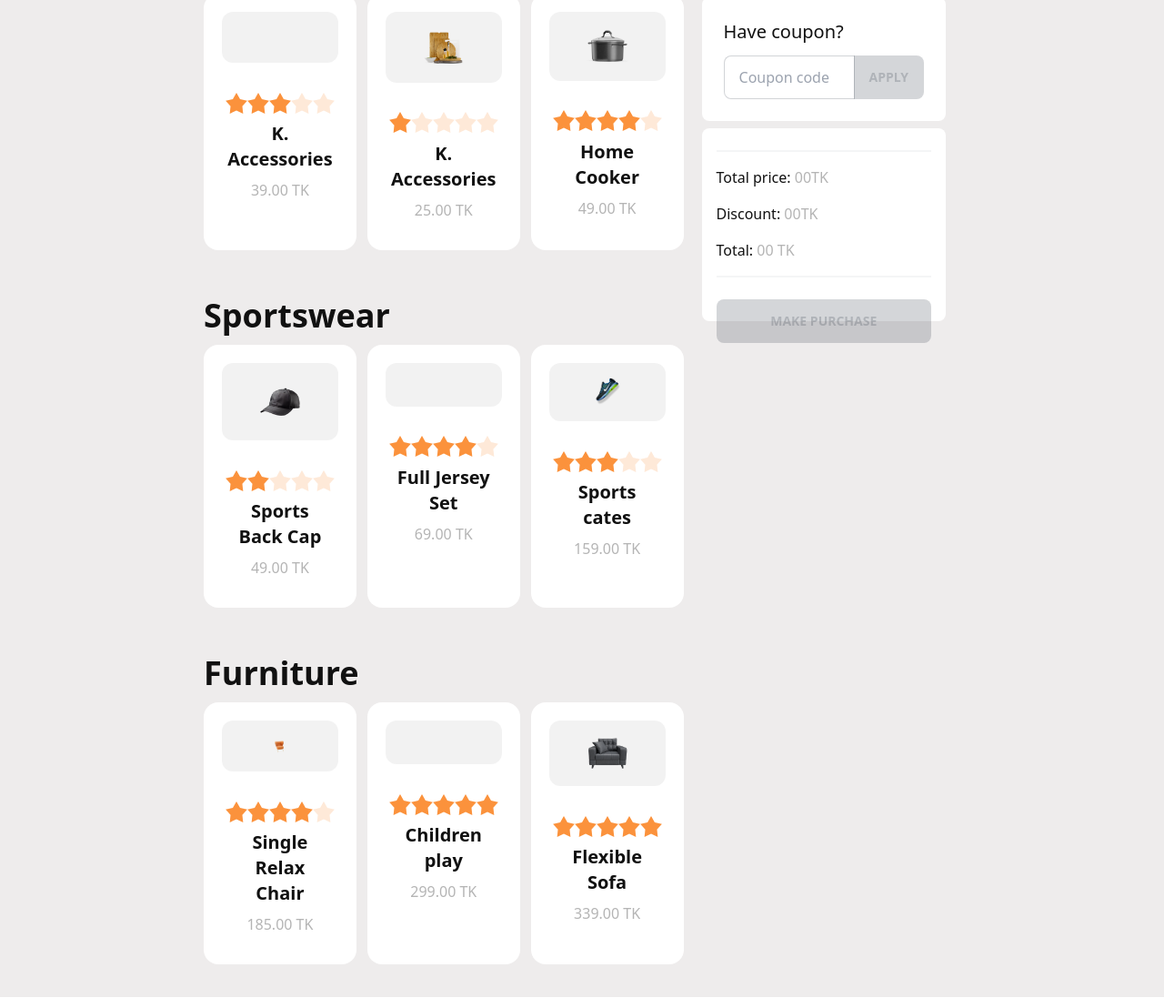
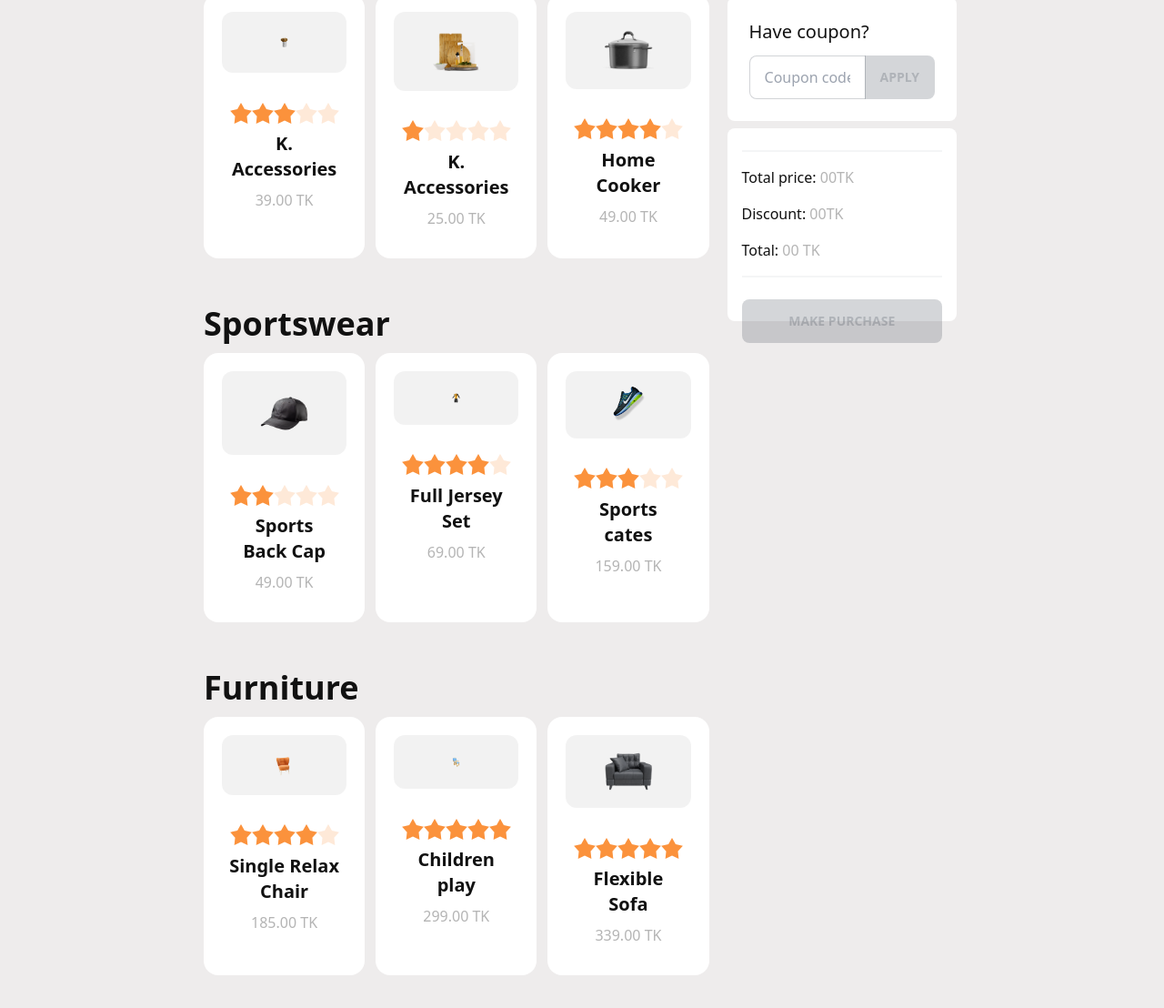
Before and after one commit to Raziur-Rahman/Summer-Sale, a plain HTML site: page index.html in a window 1280 px wide. Shown: the part 673-1781 px from the top of the page at 91% size. Drawn offline with nearby package versions, Linux system fonts and the light colour scheme.

Commit message:
May be Last push

```diff
--- a/index.html
+++ b/index.html
@@ -193,7 +193,7 @@
                             <figure class="px-14 py-5 mx-5 rounded-xl bg-card-color">
                                 <img src="images/prod7.png" alt="Loading...." class="rounded-xl" />
                             </figure>
-                            <div class="card-body items-center text-center">
+                            <div class="card-body mx-0 px-0 items-center text-center">
                                 <div class="rating">
                                     <input type="radio" name="rating-7" class="mask mask-star-2 bg-orange-400" />
                                     <input type="radio" name="rating-7" class="mask mask-star-2 bg-orange-400" />
@@ -244,13 +244,13 @@
                 </div>
 
             </div>
-            <div class="pt-16 mr-3">
+            <div class="pt-5 lg:pt-16 md:w-2/3 md:mx-auto lg:w-auto mr-3">
                 <div class="flex flex-col p-6 bg-white rounded-lg my-1 mx-1">
                     <h1 class="text-xl text-com-black font-medium mb-3">Have coupon?</h1>
                     <div class="join ">
                         <div>
                             <div>
-                                <input id="coupon-input" class="input input-bordered join-item w-36" placeholder="Coupon code" />
+                                <input id="coupon-input" class="input input-bordered join-item w-auto lg:w-32" placeholder="Coupon code" />
                             </div>
                         </div>
                         <div class="indicator">
```
